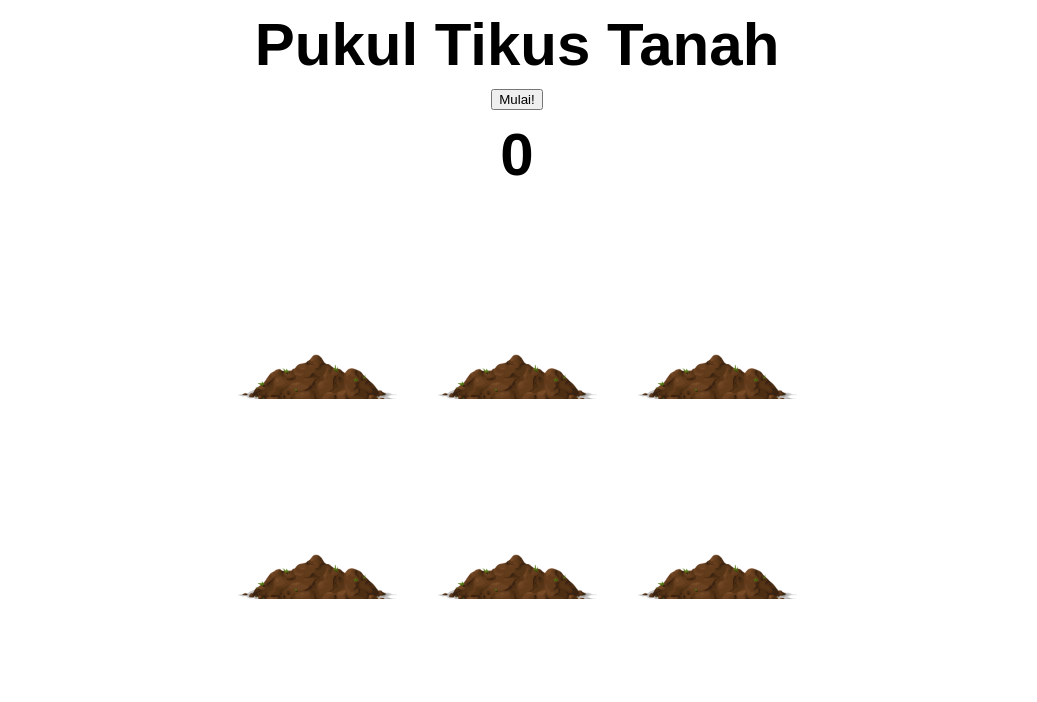
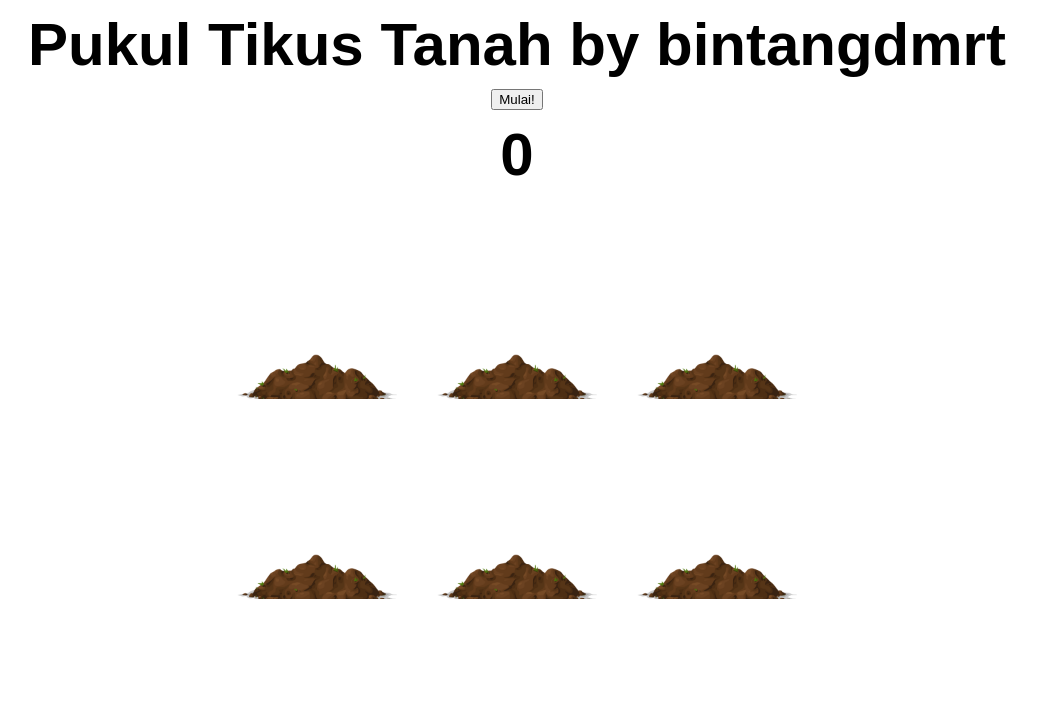
Before and after one commit to bintangdemarta/pukul-tikus-tanah, a plain HTML site: page index.html in a window 1280 px wide. Shown: the whole page, without its empty margins (123-1160 px from the left). Drawn offline with Linux system fonts and the light colour scheme.

Commit message:
mengubah index.html

```diff
--- a/index.html
+++ b/index.html
@@ -9,7 +9,7 @@
 </head>
 
 <body>
-  <h1>Pukul Tikus Tanah</h1>
+  <h1>Pukul Tikus Tanah by bintangdmrt</h1>
 
   <button type="button" class="mulai" onclick="mulai()">Mulai!</button>
 
```
